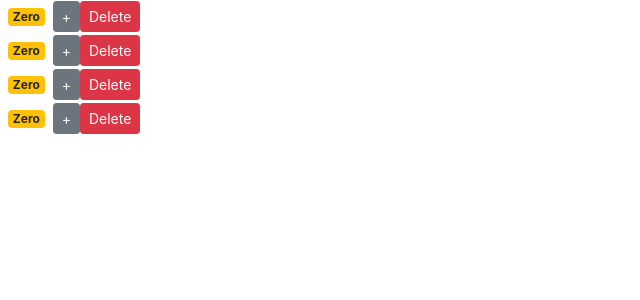
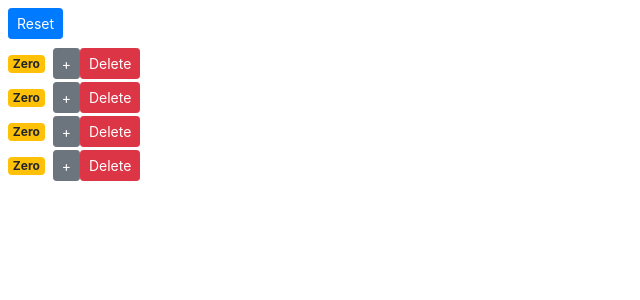
Before and after one commit to My-Dead-Projects/counter_app, a React (Create React App) app: page / in a window 1280 px wide. Shown: the top 300 px of the page, without its empty margins (0-640 px from the left). Built offline with nearby package versions, Linux system fonts and the light colour scheme.

Commit message:
Add reset button (broken)

```diff
--- a/src/components/counters.jsx
+++ b/src/components/counters.jsx
@@ -15,9 +15,23 @@
     this.setState({ counters: this.state.counters.filter(c => c.id !== id) })
   }
 
+  handleReset = () => {
+    const counters = this.state.counters.map(c => {
+      c.value = 0
+      return c
+    })
+    this.setState({ counters })
+  }
+
   render() {
     return (
       <div>
+        <button
+          onClick={this.handleReset}
+          className="btn btn-primary btn-sm m-2"
+        >
+          Reset
+        </button>
         {this.state.counters.map(counter => (
           <Counter
             key={counter.id}
```
